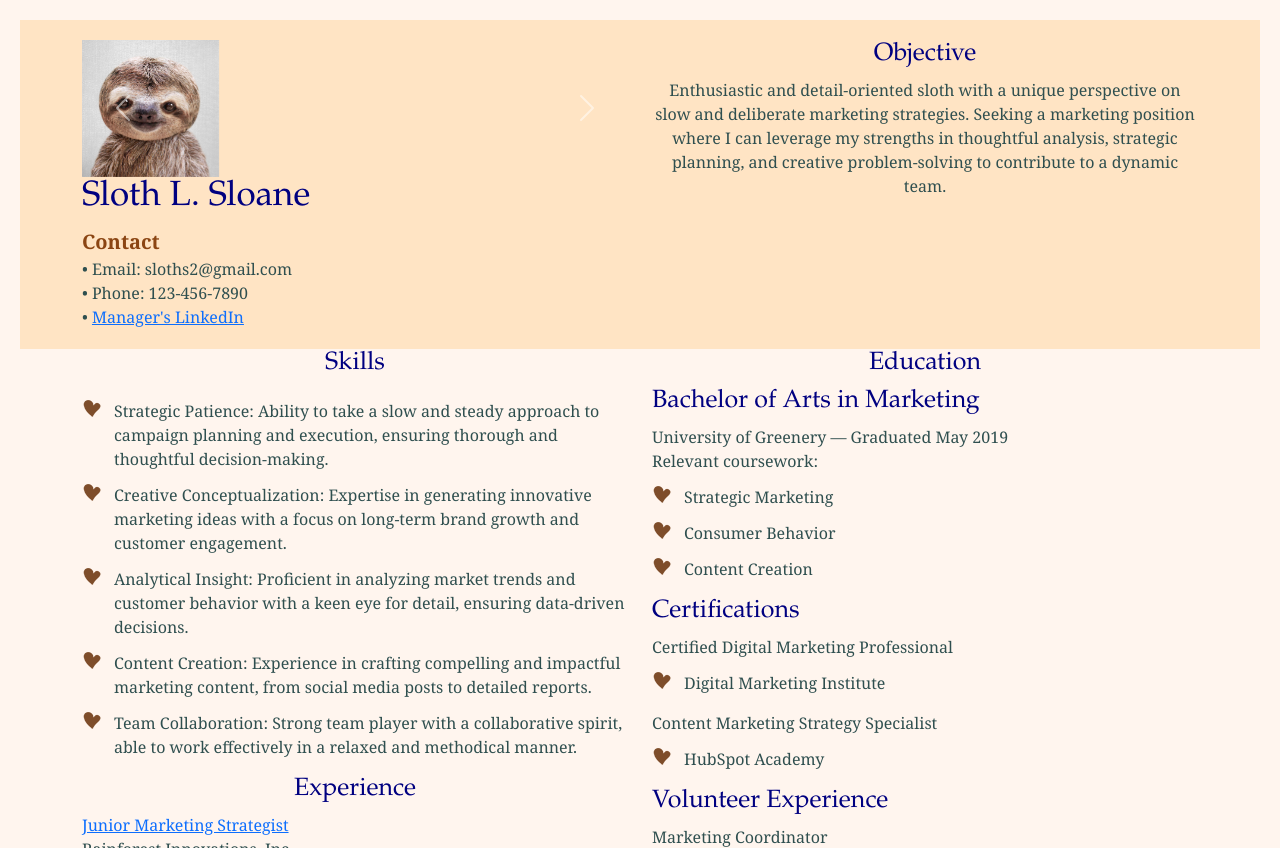
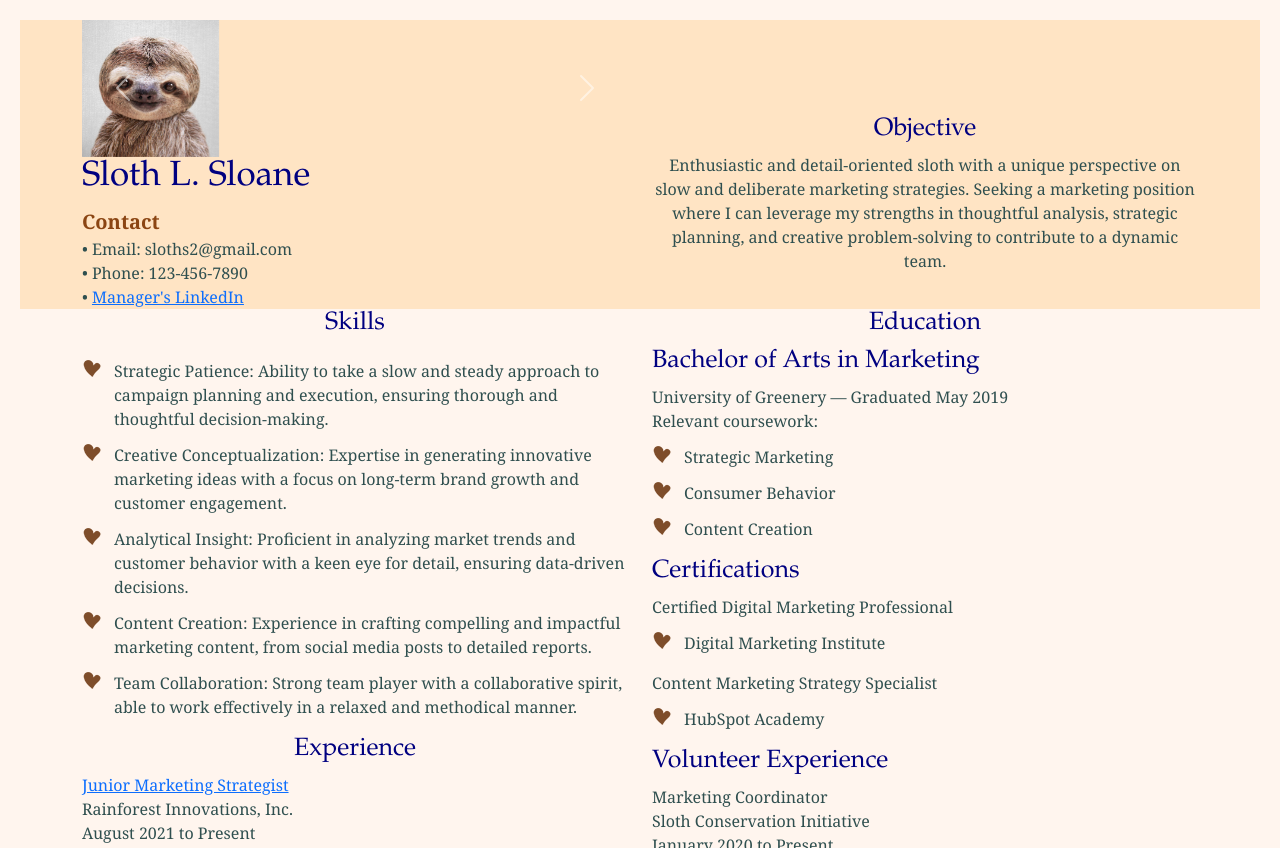
Before and after one commit to nissencm/resumebootstrap, a plain HTML site: page index.html in a window 1280 px wide. Shown: the top 848 px of the page. Drawn offline with nearby package versions, Linux system fonts and the light colour scheme.

Commit message:
Add files via upload

```diff
--- a/style.css
+++ b/style.css
@@ -5,12 +5,17 @@ body{
  	color: darkslategray;
  	padding: 20px;
 
+.objective{
+	margin-top:95px;
 }
 
+.carouseltop {
+	margin:auto;
+}
 #carotop {
 	background-color:bisque;
-	padding: 20px;
 }
+
 .center{
 	display:block;
 	margin-left: auto;
```
